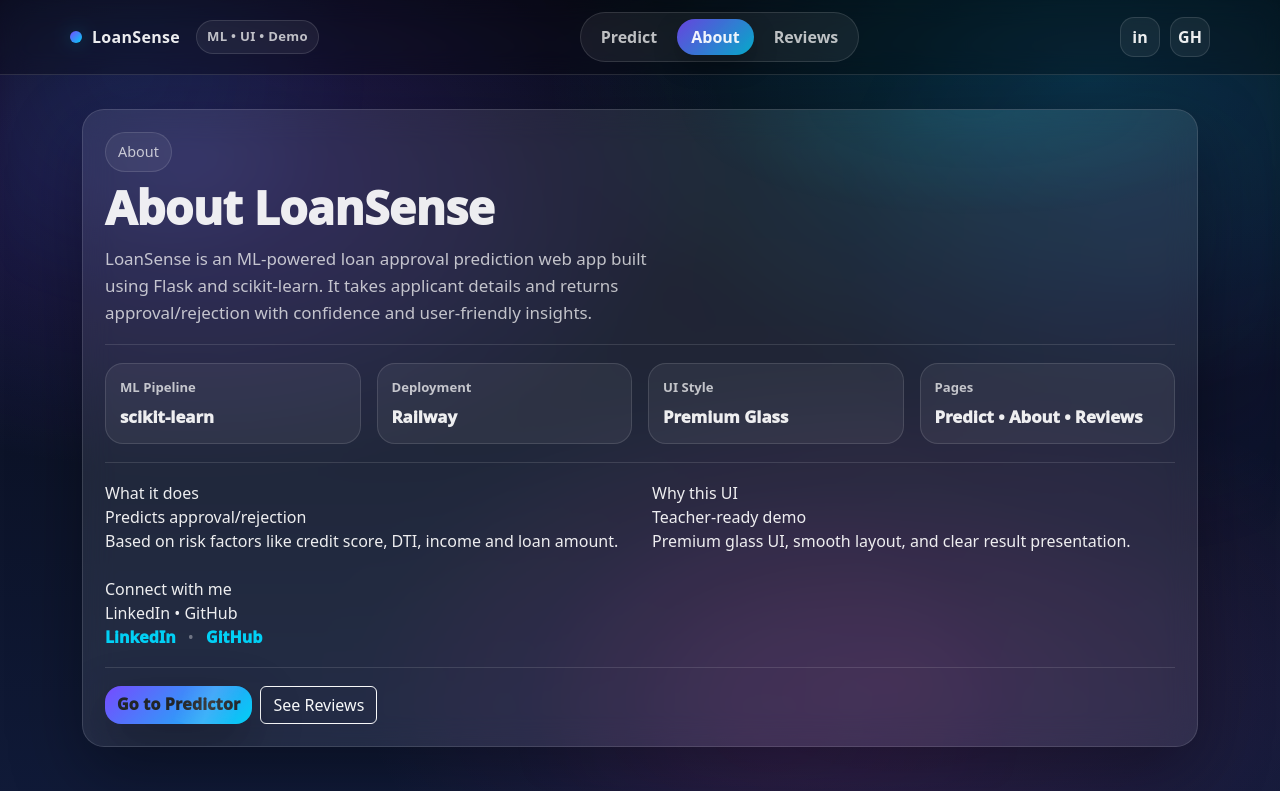
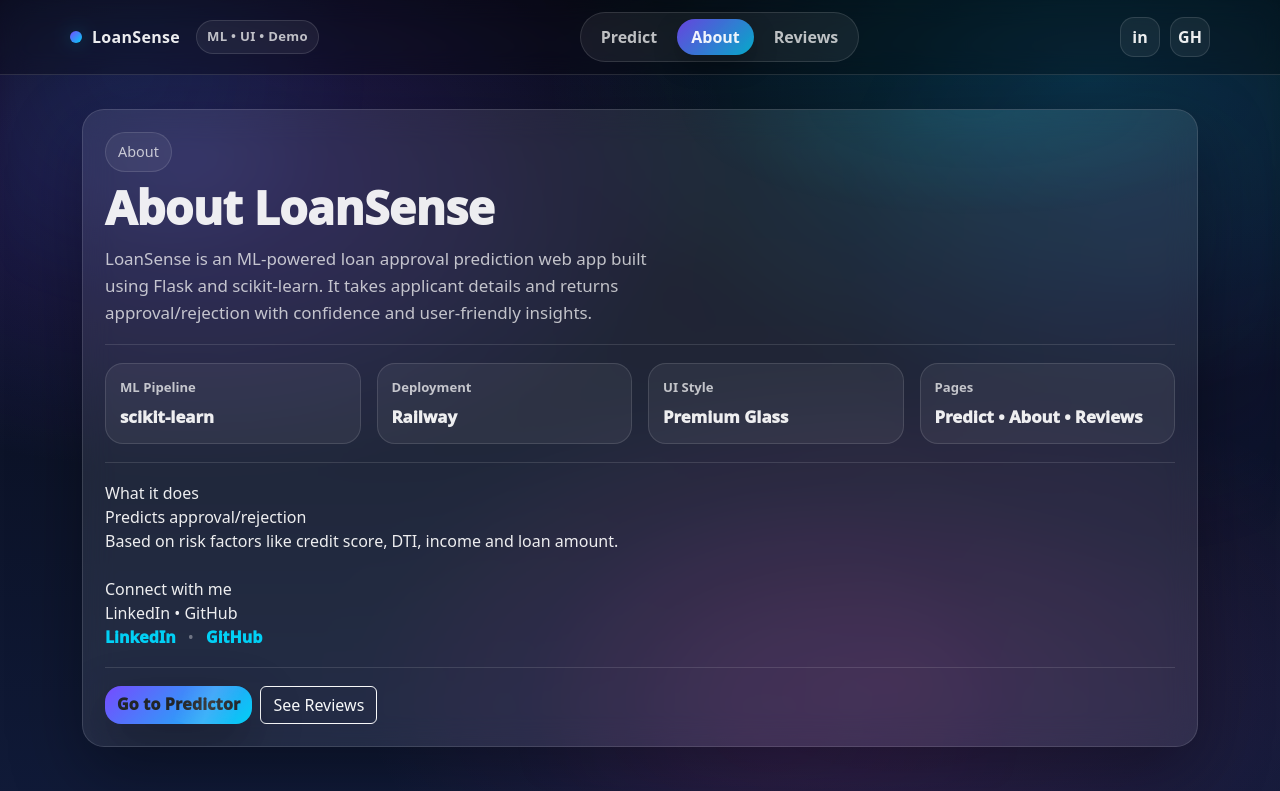
Before and after one commit to Bhavy123321/M.L---Project, a Flask app: page /about in a window 1280 px wide. Shown: the top 791 px of the page. Run offline with Flask 3, Linux system fonts and the light colour scheme; parts of the project's set-up code (start-up, migrations or seed data) failed here and were passed over.

Commit message:
Update about.html

```diff
--- a/templates/about.html
+++ b/templates/about.html
@@ -14,6 +14,7 @@
 
       <div class="divider"></div>
 
+      <!-- STATS -->
       <div class="row g-3">
         {% for s in stats %}
           <div class="col-md-3">
@@ -27,22 +28,20 @@
 
       <div class="divider"></div>
 
+      <!-- FEATURES -->
       <div class="row g-4">
+
         <div class="col-md-6">
           <div class="featureCard2">
             <div class="f2Top">What it does</div>
             <div class="f2Big">Predicts approval/rejection</div>
-            <div class="f2Sub">Based on risk factors like credit score, DTI, income and loan amount.</div>
+            <div class="f2Sub">
+              Based on risk factors like credit score, DTI, income and loan amount.
+            </div>
           </div>
         </div>
 
-        <div class="col-md-6">
-          <div class="featureCard2">
-            <div class="f2Top">Why this UI</div>
-            <div class="f2Big">Teacher-ready demo</div>
-            <div class="f2Sub">Premium glass UI, smooth layout, and clear result presentation.</div>
-          </div>
-        </div>
+        <!-- WHY THIS UI SECTION REMOVED -->
 
         <div class="col-md-12">
           <div class="featureCard2">
@@ -55,6 +54,7 @@
             </div>
           </div>
         </div>
+
       </div>
 
       <div class="divider"></div>
@@ -63,6 +63,7 @@
         <a class="btn btnGlow" href="/">Go to Predictor <span class="btnShine"></span></a>
         <a class="btn btn-outline-light" href="/reviews">See Reviews</a>
       </div>
+
     </div>
   </div>
 </section>
```
